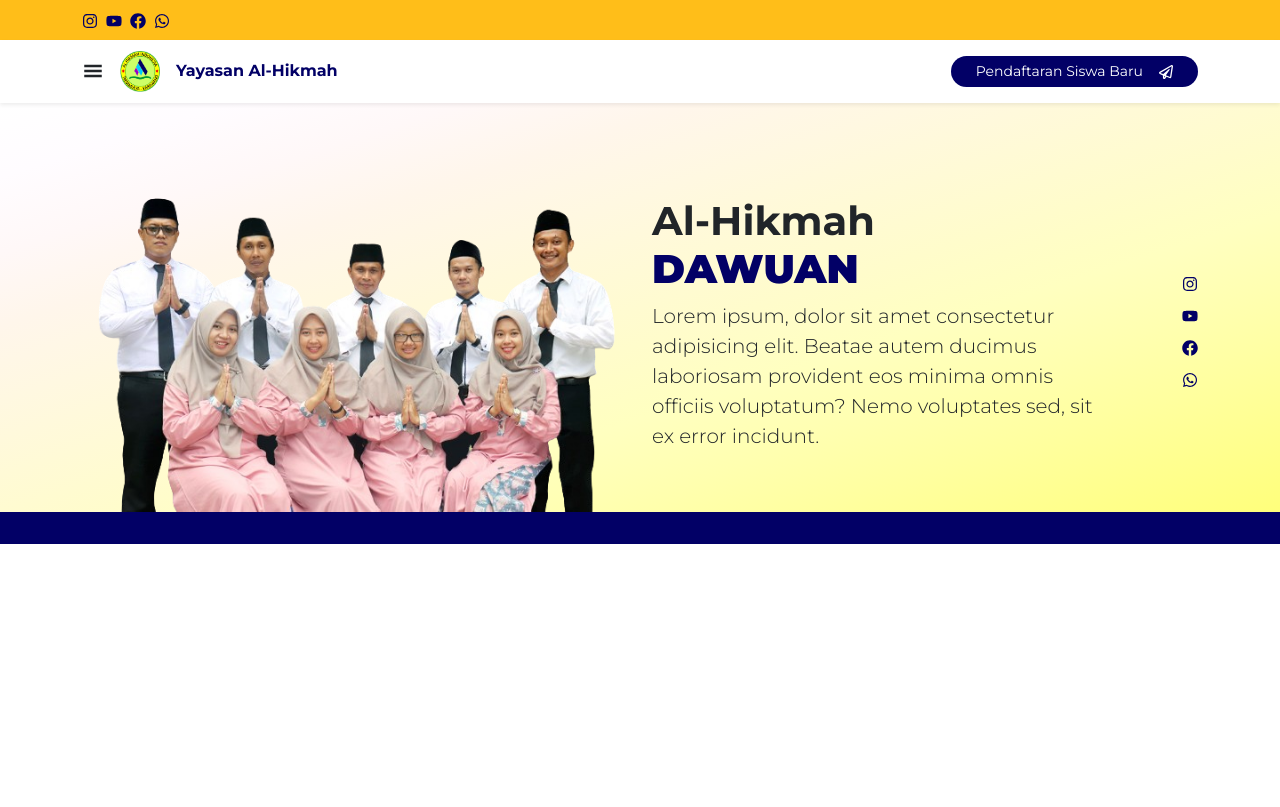
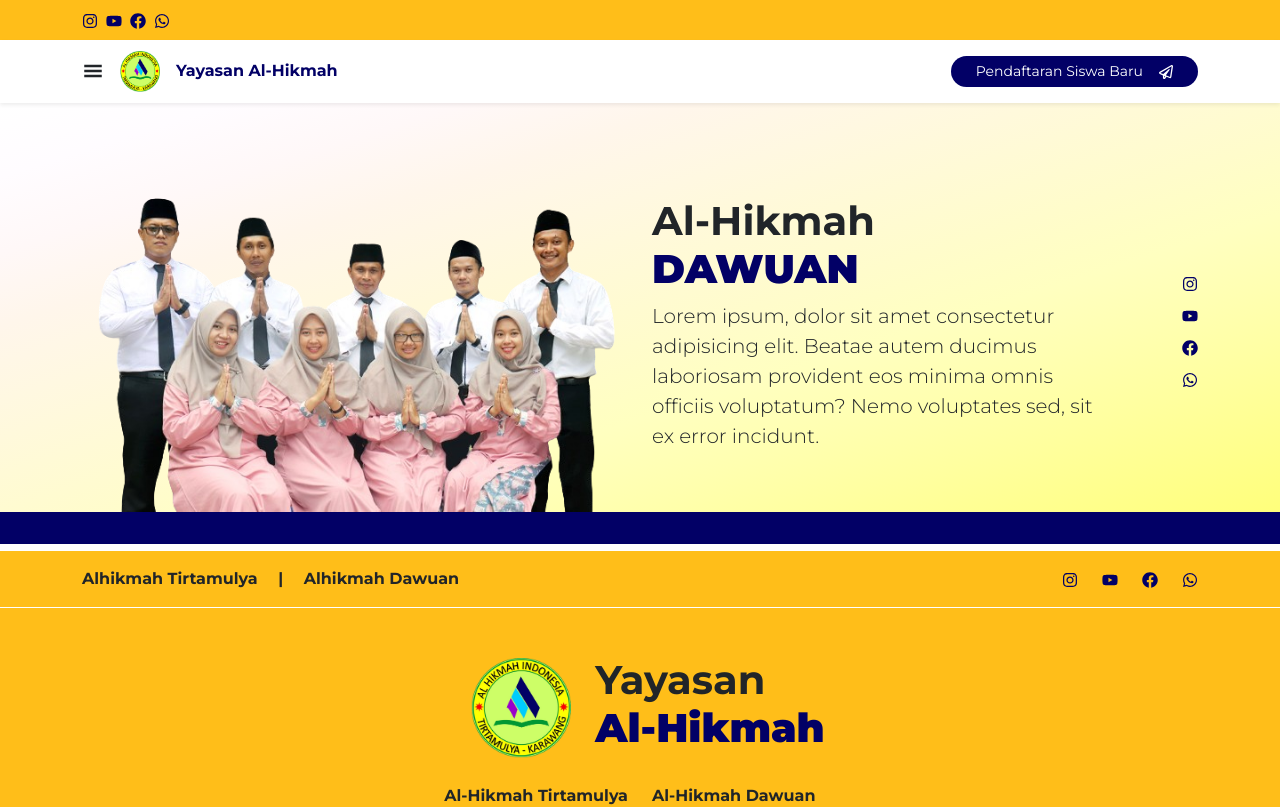
Before and after one commit to yazidhq/school-profiles, a React (Vite) app: page /dawuan/profil in a window 1280 px wide. Shown: the top 807 px of the page. Built offline with nearby package versions, Linux system fonts and the light colour scheme.

Commit message:
update profile

```diff
--- a/src/components/container/footer/FooterTopContainer.jsx
+++ b/src/components/container/footer/FooterTopContainer.jsx
@@ -6,10 +6,11 @@ const FooterTopContainer = () => {
     <div className="border-bottom border-white">
       <div className="container pt-3">
         <div className="d-flex justify-content-between">
-          <div className="d-flex gap-4">
-            <p className="fw-bold">Alhikmah Tirtamulya</p>
-            <span>|</span>
-            <p className="fw-bold">Alhikmah Dawuan</p>
+          <div>
+            <p className="fw-bold">
+              Alhikmah Tirtamulya <span className="mx-3">|</span> Alhikmah
+              Dawuan
+            </p>
           </div>
           <div className="d-flex gap-4">
             <Sosmed color={"navy"} icon={<FaInstagram />} />
--- a/src/pages/ProfilePage.jsx
+++ b/src/pages/ProfilePage.jsx
@@ -1,9 +1,15 @@
 import { useParams } from "react-router-dom";
 import HeroLayout from "../components/layouts/hero/HeroLayout";
 import SuperNavbarLayout from "../components/layouts/navbar/SuperNavbarLayout";
+import FooterLayout from "../components/layouts/footer/FooterLayout";
+import { useEffect } from "react";
 
 const ProfilePage = () => {
   const { school } = useParams();
+
+  useEffect(() => {
+    window.scrollTo(0, 0);
+  }, [school]);
 
   return (
     <section>
@@ -13,6 +19,7 @@ const ProfilePage = () => {
         Lorem ipsum dolor sit amet consectetur, adipisicing elit. Vero ab
         libero, quia modi iure nisi deleniti veritatis provident fugiat itaque!
       </marquee>
+      <FooterLayout />
     </section>
   );
 };
```
